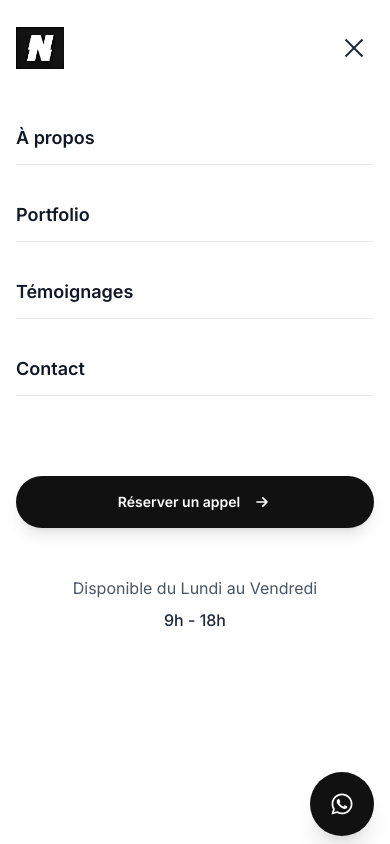
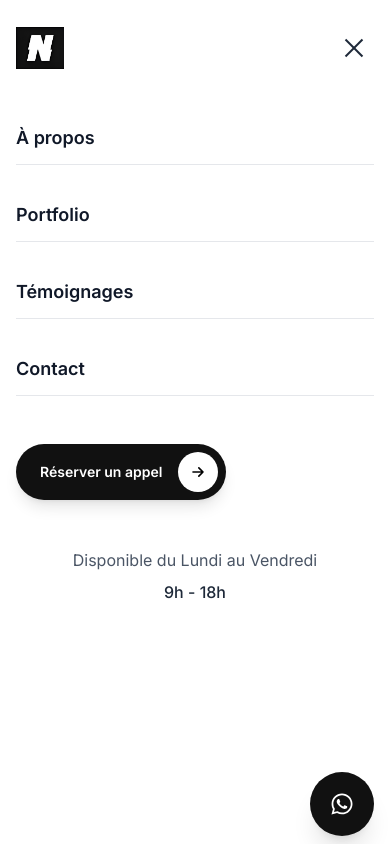
Before and after one commit to freddymk313/nordevagency, a Next.js app: page / in a window 390 px wide. Both pictures are taken after a click on the button 354 px from the left and 48 px from the top of the page. Shown: the top 844 px of the page. Built offline with nearby package versions, Linux system fonts and the light colour scheme.

Commit message:
btn fleche header

```diff
--- a/components/Header.tsx
+++ b/components/Header.tsx
@@ -133,8 +133,8 @@ export default function Header() {
           </div>
 
           {/* Bouton Mobile */}
-          <div className="mt-12 pt-8 *border-t border-gray-200">
-            <button className="w-full bg-[#111111] text-sm text-white px-8 py-4 rounded-full hover:bg-[#111111]/95 transition-all duration-300 font-semibold shadow-lg hover:shadow-xl transform *hover:-translate-y-1 flex items-center justify-center gap-3 group">
+          <div className="mt-4 pt-8 *border-t border-gray-200">
+            {/* <button className="w-full bg-[#111111] text-sm text-white px-8 py-4 rounded-full hover:bg-[#111111]/95 transition-all duration-300 font-semibold shadow-lg hover:shadow-xl transform *hover:-translate-y-1 flex items-center justify-center gap-3 group">
               <span>Réserver un appel</span>
               <svg
                 className="w-5 h-5 group-hover:translate-x-1 transition-transform"
@@ -149,6 +149,25 @@ export default function Header() {
                   d="M13 7l5 5m0 0l-5 5m5-5H6"
                 />
               </svg>
+            </button> */}
+            <button className="bg-[#111111] text-sm text-white pl-6 pr-2 py-2 rounded-full hover:bg-black transition-all duration-300 font-semibold shadow-lg hover:shadow-xl transform hover:-translate-y-1 flex items-center gap-4 group">
+              Réserver un appel
+              {/* Le cercle autour de la flèche */}
+              <span className="bg-white w-10 h-10 rounded-full flex items-center justify-center text-black group-hover:bg-gray-200 transition-colors">
+                <svg
+                  className="w-5 h-5 group-hover:translate-x-0.5 transition-transform"
+                  fill="none"
+                  stroke="currentColor"
+                  viewBox="0 0 24 24"
+                >
+                  <path
+                    strokeLinecap="round"
+                    strokeLinejoin="round"
+                    strokeWidth={2}
+                    d="M13 7l5 5m0 0l-5 5m5-5H6"
+                  />
+                </svg>
+              </span>
             </button>
           </div>
 
```
